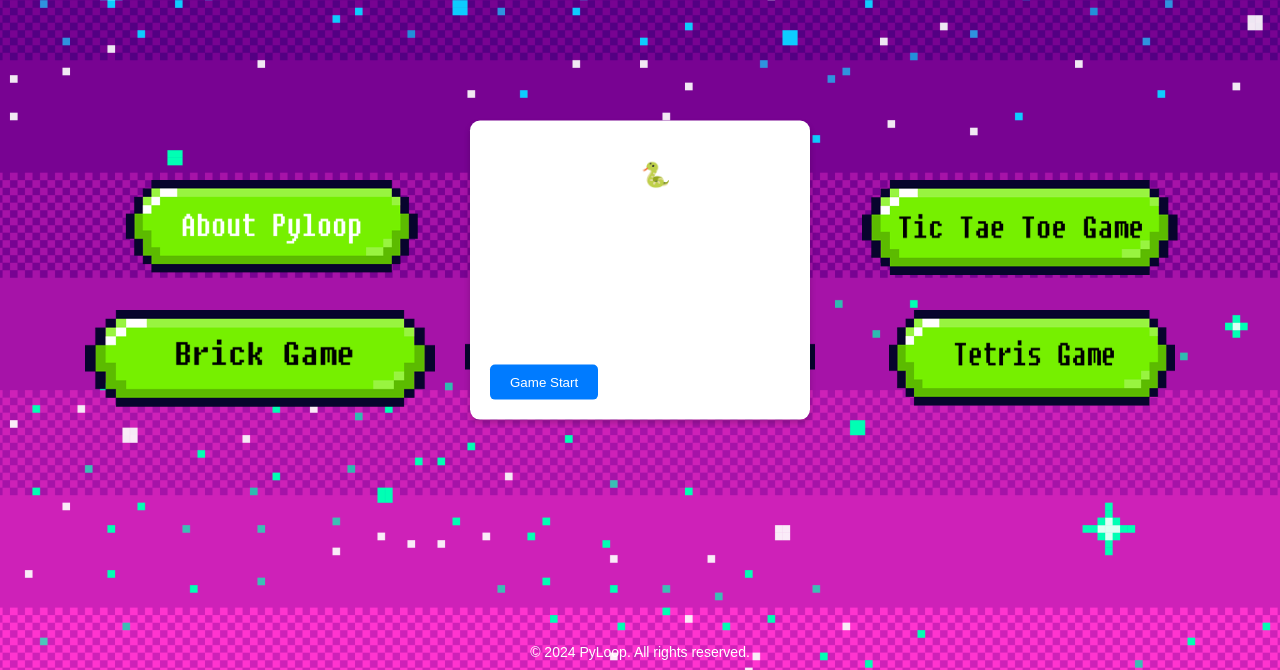
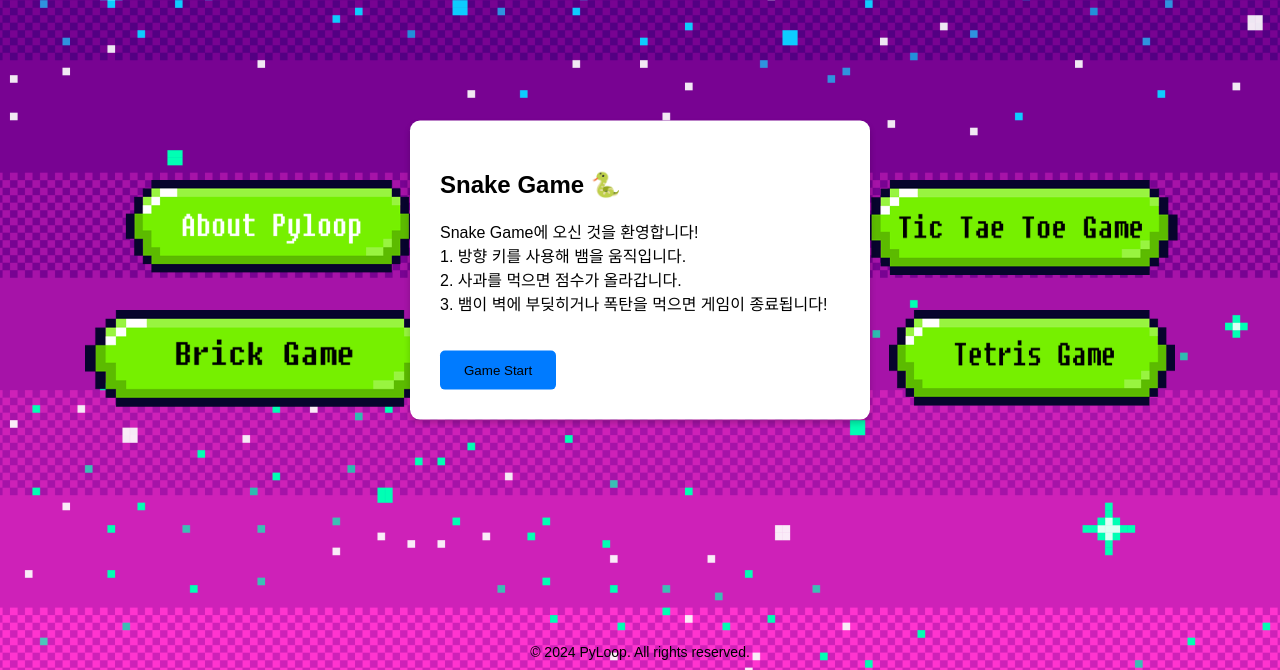
Before and after one commit to MiniGame-Bima/FE-fix, a plain HTML site: page game.html in a window 1280 px wide. Both pictures are taken after a click on the picture 640 px from the left and 360 px from the top of the page. Shown: the part 130-800 px from the top of the page. Drawn offline with Linux system fonts and the light colour scheme; a web font is replaced by a local one.

Commit message:
💄 팝업 css 수정 완료

```diff
--- a/game.css
+++ b/game.css
@@ -58,22 +58,27 @@ body {
   top: 50%;
   left: 50%;
   transform: translate(-50%, -50%);
-  width: 300px;
-  background: white;
-  padding: 20px;
+  width: 400px; /* 팝업의 너비를 늘림 */
+  background-color: white; /* 배경색을 흰색으로 설정 */
+  color: black; /* 텍스트 색상을 검정으로 설정 */
+  padding: 30px; /* 여유로운 여백 추가 */
   box-shadow: 0 4px 6px rgba(0, 0, 0, 0.2);
   border-radius: 10px;
+  max-height: 80%; /* 최대 높이를 설정하여 너무 커지지 않도록 제한 */
+  overflow-y: auto; /* 내용이 넘칠 경우 스크롤 가능 */
 }
 
+/* 팝업 숨기기 */
 .popup.hidden {
   display: none;
 }
 
+/* 팝업 닫기 버튼 */
 .close-popup {
   margin-top: 20px;
-  padding: 10px 20px;
+  padding: 12px 24px; /* 버튼 여백을 조금 더 여유 있게 설정 */
   background-color: #007bff;
-  color: white;
+  color: black; /* 버튼 텍스트 색상을 검정으로 설정 */
   border: none;
   border-radius: 5px;
   cursor: pointer;
@@ -90,7 +95,7 @@ body {
   width: 100%;
   text-align: center;
   font-size: 14px;
-  color: white;
+  color: black;
   background: transparent;
   border: none;
   padding: 0;
```
